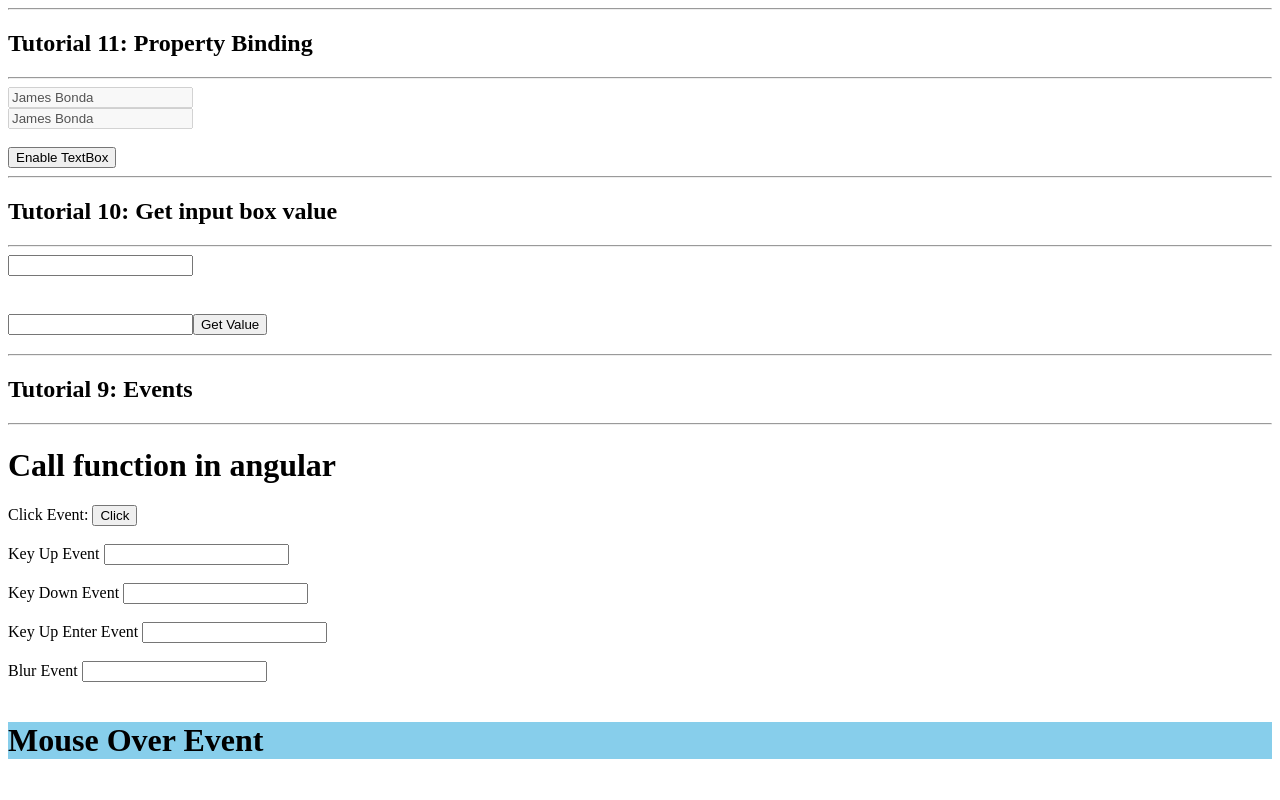
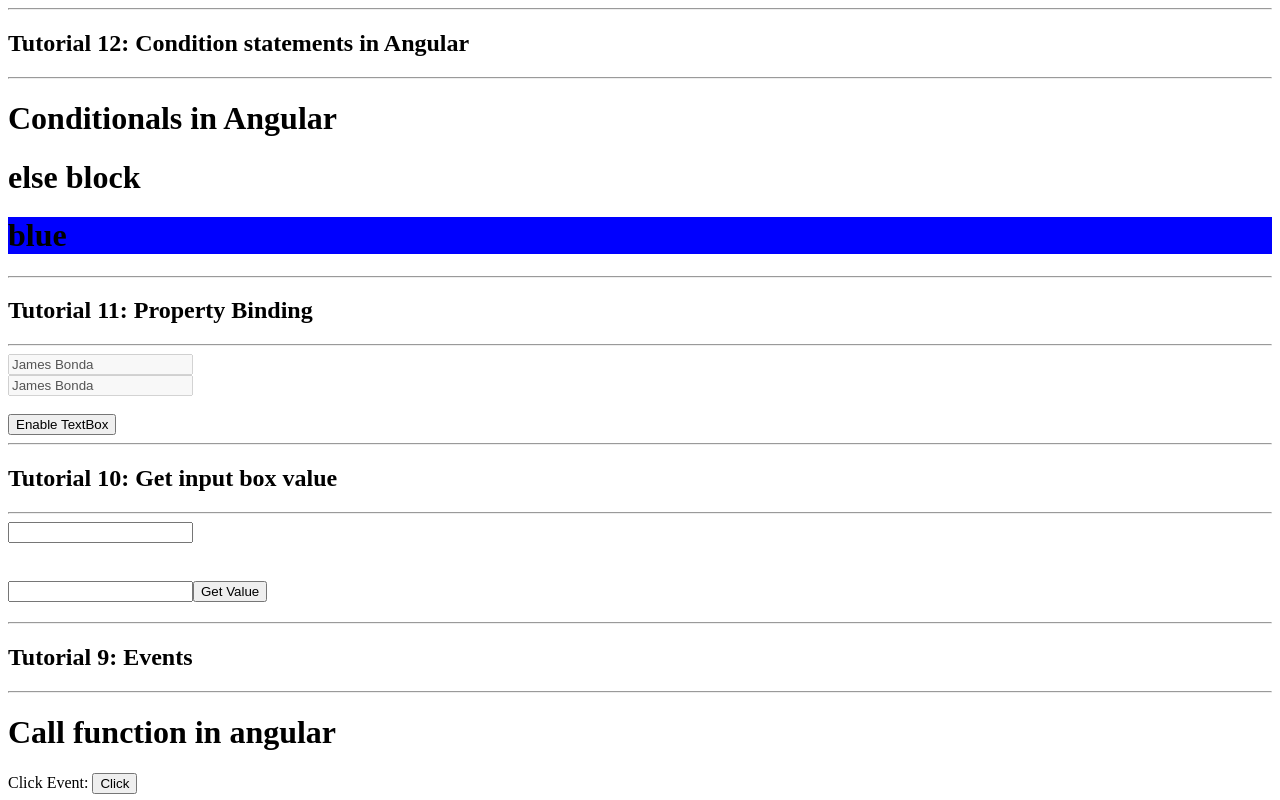
Before and after one commit to Samuel787/learning-angular, an Angular app: page / in a window 1280 px wide. Shown: the top 800 px of the page. Built offline with nearby package versions, Linux system fonts and the light colour scheme.

Commit message:
Angular Tut12

```diff
--- a/src/app/app.component.html
+++ b/src/app/app.component.html
@@ -1,3 +1,25 @@
+<hr/>
+<h2>Tutorial 12: Condition statements in Angular</h2>
+<hr/>
+<h1>Conditionals in Angular</h1>
+<h1 *ngIf="tut12_conditional_string=='yes' then ifBlock else elseBlock">
+</h1>
+<ng-template #ifBlock>
+    <h1>if Block</h1>
+</ng-template>
+<ng-template #elseBlock>
+    <h1>else block</h1>
+</ng-template>
+<ng-template [ngIf]="tut12_color=='red'">
+    <h1 style="background-color: red;">red</h1>
+</ng-template>
+<ng-template [ngIf]="tut12_color=='green'">
+    <h1 style="background-color: green;">green</h1>
+</ng-template>
+<ng-template [ngIf]="tut12_color=='blue'">
+    <h1 style="background-color: blue;">blue</h1>
+</ng-template>
+
 <hr/>
 <h2>Tutorial 11: Property Binding</h2>
 <hr/>
--- a/src/app/app.component.ts
+++ b/src/app/app.component.ts
@@ -7,6 +7,9 @@ import { Component } from '@angular/core';
 })
 export class AppComponent {
 
+  tut12_conditional = false
+  tut12_conditional_string = "no"
+  tut12_color = "blue"
   tutorial_11_name = "James Bonda"
   disabledBox = true
   disabledBoxButton(){
```
